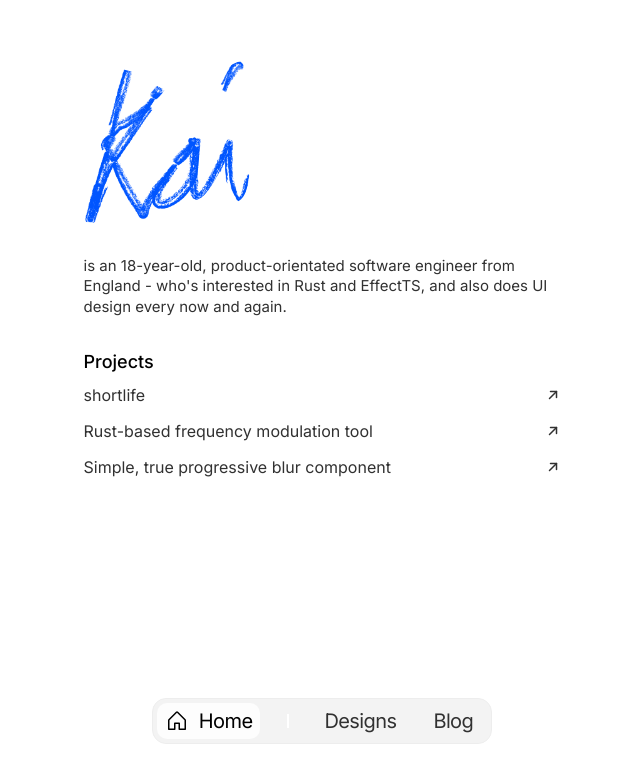
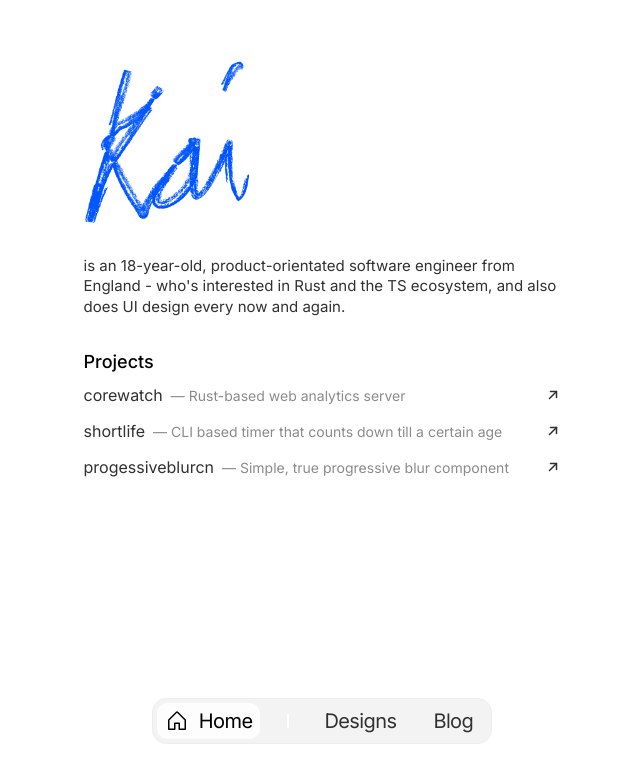
Before and after one commit to mrtdurdenthe2/kaiwlsn.com, a Next.js app: page / in a window 1280 px wide. Shown: the top 782 px of the page, without its empty margins (318-958 px from the left). Built offline with nearby package versions, Linux system fonts and the light colour scheme.

Commit message:
feat: enhance project listings with descriptions and improve layout
- Added optional descriptions to project items for better context.
- Updated project links layout to display titles and descriptions more clearly.
- Adjusted bio to reflect a broader interest in the TypeScript ecosystem.

```diff
--- a/src/app/page.tsx
+++ b/src/app/page.tsx
@@ -13,13 +13,14 @@ const inter = Inter({ subsets: ['latin'], weight: ['400', '500'] });
 // Procedural data for Projects
 type ProjectItem = {
   title: string;
+  description?: string;
   href: string;
 };
 
 const projects: ProjectItem[] = [
-  { title: 'shortlife', href: 'https://github.com/mrtdurdenthe2/shortlife' },
-  { title: 'Rust-based frequency modulation tool', href: 'https://github.com/mrtdurdenthe2/frequencymodulationtester' },
-  { title: 'Simple, true progressive blur component', href: 'https://github.com/mrtdurdenthe2/progessiveblurcn' },
+  { title: 'corewatch', description: 'Rust-based web analytics server', href: 'https://github.com/mrtdurdenthe2/corewatch' },
+  { title: 'shortlife', description: 'CLI based timer that counts down till a certain age',href: 'https://github.com/mrtdurdenthe2/shortlife' },
+  { title: 'progessiveblurcn', description: 'Simple, true progressive blur component', href: 'https://github.com/mrtdurdenthe2/progessiveblurcn' },
 ];
 
 const signaturePaths = [
@@ -106,7 +107,7 @@ export default function Home() {
               speedSegment={0.66}
               className="font-normal text-[15px] leading-[136.43%] text-[#313131] w-full sm:w-[477px] sm:text-left"
             >
-              is an 18-year-old, product-orientated software engineer from England - who&apos;s interested in Rust and EffectTS, and also does UI design every now and again.
+              is an 18-year-old, product-orientated software engineer from England - who&apos;s interested in Rust and the TS ecosystem, and also does UI design every now and again.
             </TextEffect>
 
             <motion.section
@@ -119,9 +120,19 @@ export default function Home() {
               <ul className="space-y-1">
                 {projects.map((p, i) => (
                   <li key={`${p.title}-${i}`} className="w-full">
-                    <Link href={p.href} className="group flex items-center justify-between w-full py-1">
-                      <span className="text-[16px] text-[#313131] transition-colors group-hover:text-blue-600">{p.title}</span>
-                      <ArrowTopRightIcon className="text-[#313131] transition-colors group-hover:text-blue-600" />
+                    <Link href={p.href} className="group flex flex-col w-full py-1">
+                      <span className="flex items-center justify-between w-full">
+                        <span className="text-[16px] flex items-center gap-2">
+                          <span className="text-[#313131] transition-colors group-hover:text-blue-600">{p.title}</span>
+                          {p.description && (
+                            <span className="text-[#8b8b8b] text-[14px] hidden sm:inline">— {p.description}</span>
+                          )}
+                        </span>
+                        <ArrowTopRightIcon className="text-[#313131] transition-colors group-hover:text-blue-600 flex-shrink-0" />
+                      </span>
+                      {p.description && (
+                        <span className="text-[#8b8b8b] text-[14px] sm:hidden">{p.description}</span>
+                      )}
                     </Link>
                   </li>
                 ))}
```
